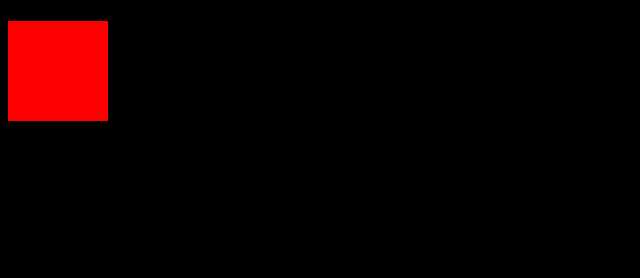
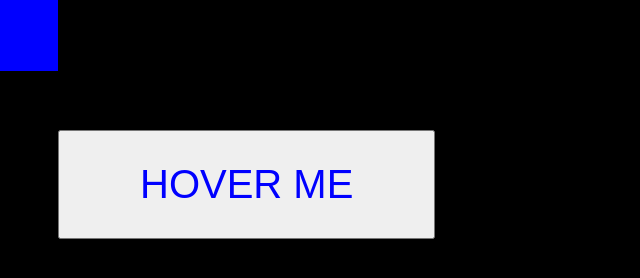
Before and after one commit to ieunune/interactive_edu, a plain HTML site: page index.html in a window 1280 px wide. Shown: the whole page, without its empty margins (0-640 px from the left). Drawn offline with Linux system fonts and the light colour scheme.

Commit message:
transition 학습

```diff
--- a/index.html
+++ b/index.html
@@ -18,9 +18,24 @@
             position: absolute;
             width: 100px;
             height: 100px;
-            background-color: red;
+            background-color: blue;
             top: 0;
             left: 0;
+            margin: -50px 0 0 -50px;
+            transition : all 500ms cubic-bezier(0.570, -0.140, 0.345, 1.225);
+        }
+        button {
+            font-size: 40px;
+            color: blue;
+            padding: 30px 80px;
+            margin: 50px;
+            transition: all .5s cubic-bezier(0.800, 0.000, 0.245, 1.000);
+        }
+        button:hover{
+            writing-mode: vertical-rl;
+            font-weight: bold;
+            background-color: aqua;
+            padding: 80px 150px;
         }
     </style>
     <script>
@@ -35,17 +50,17 @@
             let h1 = document.getElementsByTagName("h1")[0];
             cursor = document.getElementsByClassName("cursor")[0];
 
-            window.addEventListener("mousemove", mouseFunc , false);
+            window.addEventListener("click", mouseFunc , false);
 
             function mouseFunc(e){
                 h1.innerHTML = "X : " + e.clientX + ", Y : " + e.clientY;
                 x = e.clientX;
                 y = e.clientY;
-                // cursor.style.transform = "translate("+e.clientX+"px,"+e.clientY+"px)";
+                cursor.style.transform = "translate("+e.clientX+"px,"+e.clientY+"px)";
                 // console.log(e.clientX + ", " + e.clientY);
             }
 
-            loop();
+            // loop();
         }
         function loop() {
 
@@ -60,5 +75,6 @@
 <body>
     <h1>test</h1>
     <div class="cursor"></div>
+    <button>HOVER ME</button>
 </body>
 </html>
```
